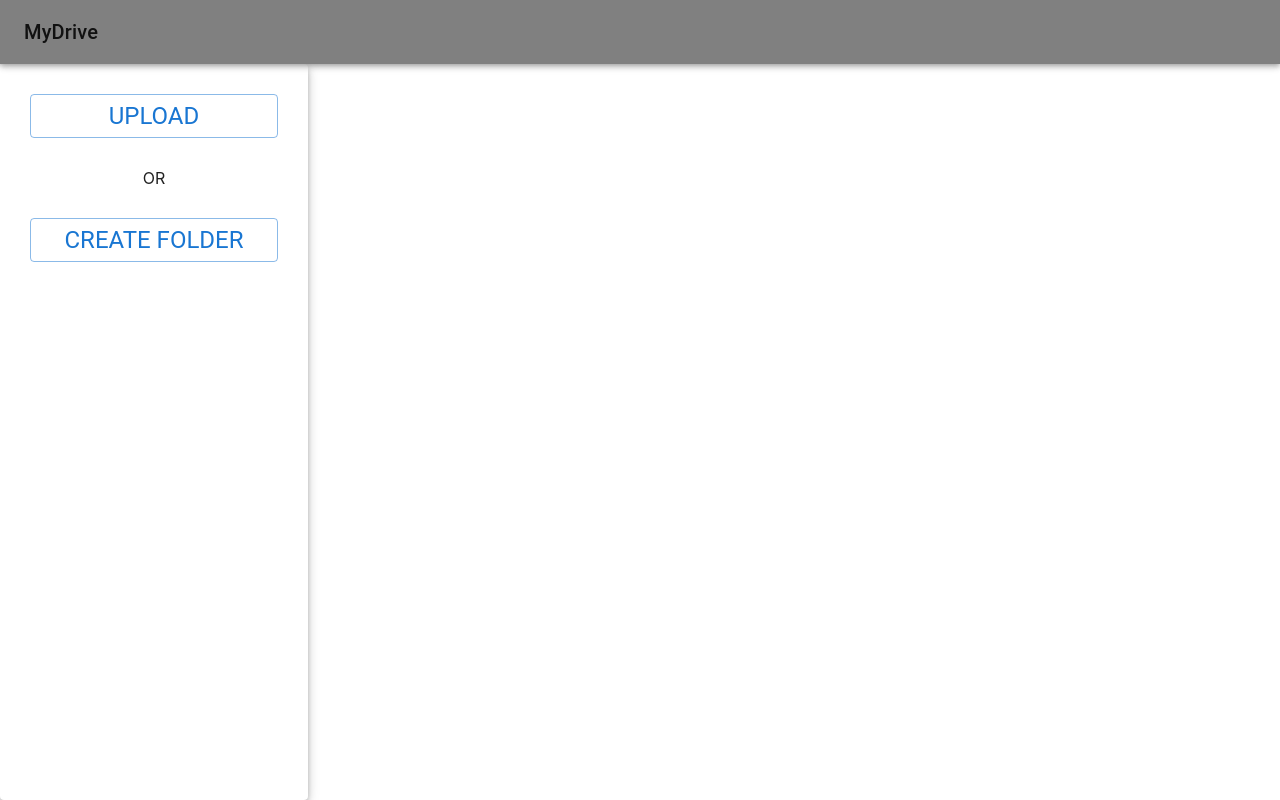
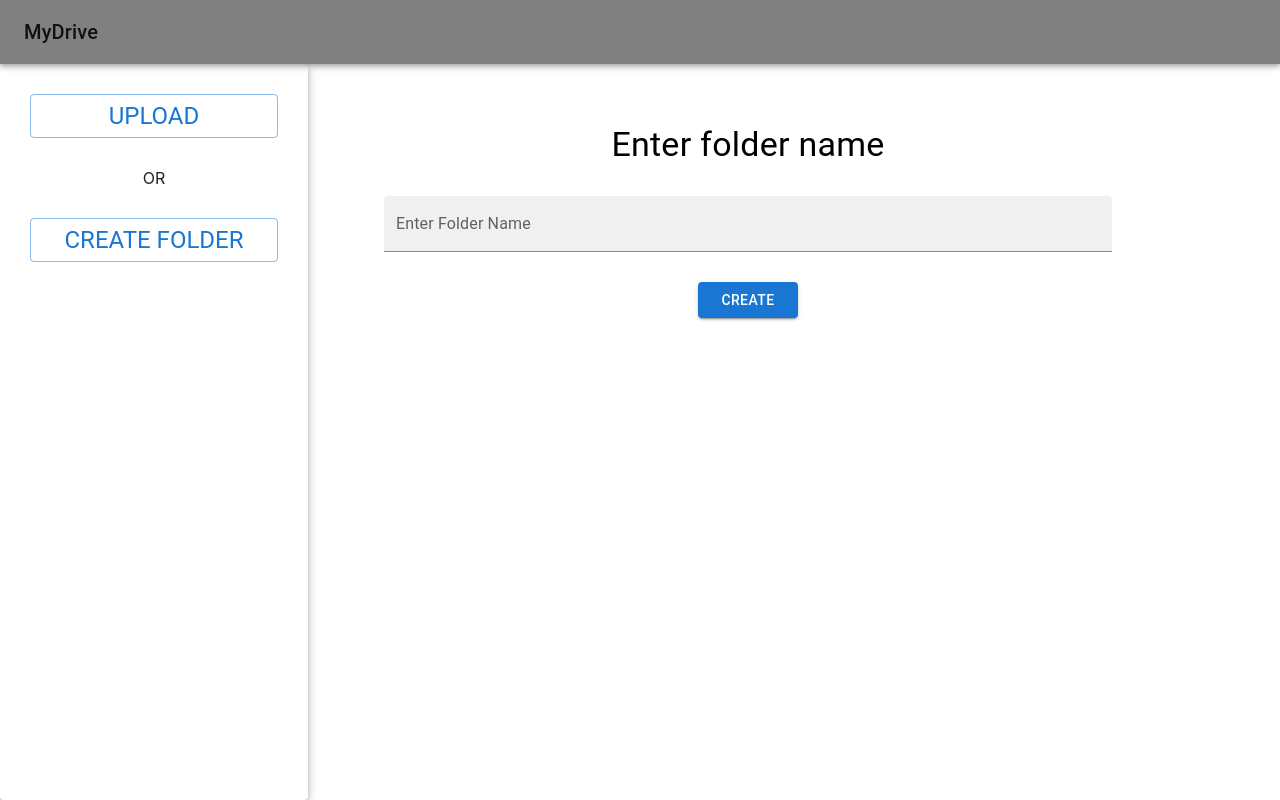
Before and after one commit to kewalb/googledrive-frontend, a React (Create React App) app: page /dashboard/create-folder in a window 1280 px wide. Built offline with nearby package versions, Linux system fonts and the light colour scheme.

Commit message:
Added create folder functionality.

```diff
--- a/src/App.js
+++ b/src/App.js
@@ -1,6 +1,6 @@
 import "./App.css";
 import NavBar from "./components/Navbar";
-import { Routes, Route, useNavigate, Navigate } from "react-router-dom";
+import { Routes, Route } from "react-router-dom";
 import Login from "./components/Login";
 import Dashboard from "./components/Dashboard";
 import Register from "./components/Register";
--- /dev/null
+++ b/src/components/CreateFolder.js
@@ -0,0 +1,51 @@
+import React, { useState } from "react";
+import { Button, TextField } from "@mui/material";
+import { Typography } from "@material-ui/core";
+
+function CreateFolder() {
+  const [folderName, setFolderName] = useState("");
+  const id = localStorage.getItem("id")
+  const handleCreate = () => {
+    fetch(`http://localhost:9000/api/create-folder/${id}`, {
+      method: "POST",
+      headers: {
+        "Content-Type": "application/json",
+      },
+      body: JSON.stringify({ name: folderName }),
+    })
+      .then((response) => response.json())
+      .then((data) => alert(data.message))
+      .catch((error) => console.log(error));
+  };
+
+  return (
+    <form
+      style={{
+        margin: 60,
+        display: "flex",
+        flexDirection: "column",
+        alignContent: "center",
+      }}
+    >
+      <Typography variant="h4" style={{ marginBottom: 30 }}>
+        Enter folder name
+      </Typography>
+      <TextField
+        label="Enter Folder Name"
+        variant="filled"
+        style={{ marginBottom: 30 }}
+        onChange={(e) => setFolderName(e.target.value)}
+      />
+      <Button
+        variant="contained"
+        color="primary"
+        style={{ margin: "auto", width: 100 }}
+        onClick={handleCreate}
+      >
+        Create
+      </Button>
+    </form>
+  );
+}
+
+export default CreateFolder;
--- a/src/components/Dashboard.js
+++ b/src/components/Dashboard.js
@@ -3,13 +3,13 @@ import {
   Routes,
   Route,
   useNavigate,
-  Navigate,
-  BrowserRouter,
 } from "react-router-dom";
 import Grid from "@mui/material/Grid";
 import { makeStyles, Paper } from "@material-ui/core";
 import { Button, Typography } from "@mui/material";
 import Upload from "./Upload";
+import CreateFolder from "./CreateFolder";
+import DriveContents from "./DriveContents";
 
 const useStyle = makeStyles((theme) => ({
   leftBorder: {},
@@ -43,7 +43,9 @@ function Dashboard({match}) {
       <Grid item xs={8}>
 
         <Routes>
+            <Route path='/' element={<DriveContents />} />
             <Route path={`upload`} element={<Upload />} />
+            <Route path={`create-folder`} element={<CreateFolder />} />
         </Routes>
 
       </Grid>
--- /dev/null
+++ b/src/components/DriveContents.js
@@ -0,0 +1,48 @@
+import { Card, Grid, Typography } from "@material-ui/core";
+import React, { useEffect, useState } from "react";
+
+function DriveContents() {
+    const [data, setData] = useState({})
+  const [files, setFiles] = useState();
+  const [folders, setFolders] = useState();
+  const email = localStorage.getItem("email");
+
+  const getData = async () => {
+    await fetch(`http://localhost:9000/dashboard/user-dashboard-details/${email}`)
+    .then((response) => response.json())
+    .then((data) => {
+      console.log(data);
+      setData(data)
+      // if (data.files) {
+      //   setFiles(data.files);
+      // }
+      // if (data.folders) {
+      //   setFolders(data.folders);
+      // }
+    })
+    .catch((error) => console.log(error));
+  }
+
+  useEffect(() => {
+    getData()
+  }, [])
+
+  console.log(data);
+
+  return (
+    <Grid>
+      <Grid item lg={12} md={12} sm={12} xs={12}>
+        <Typography style={{ float: "left", margin: 30 }} variant="h5">
+          Files
+        </Typography>
+      </Grid>
+      <Grid item lg={3} md={4} sm={6} style={{ display: "flex" }}>
+        {data.files.map((file, index) => (
+          <Card key={index}>{file}</Card>
+        ))}
+      </Grid>
+    </Grid>
+  );
+}
+
+export default DriveContents;
```
